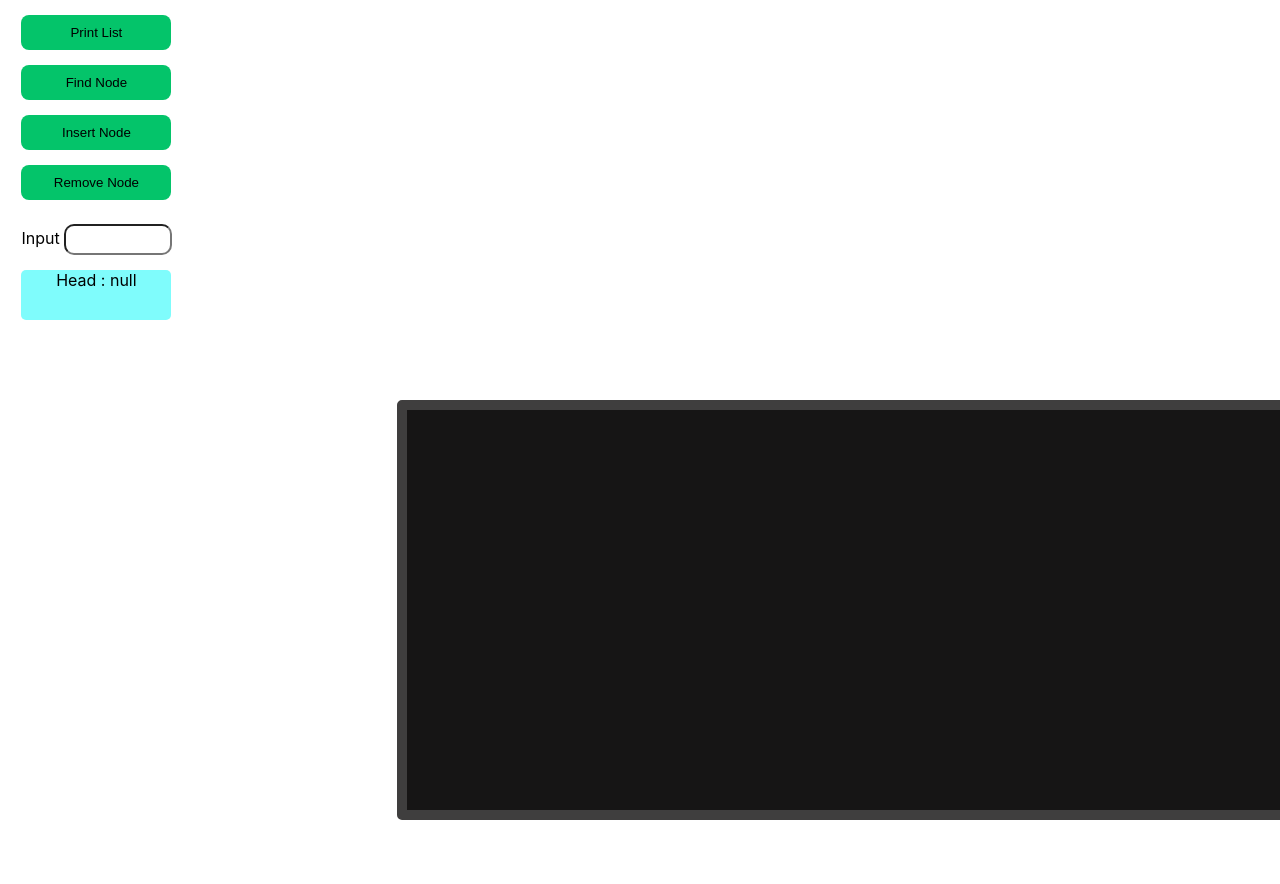
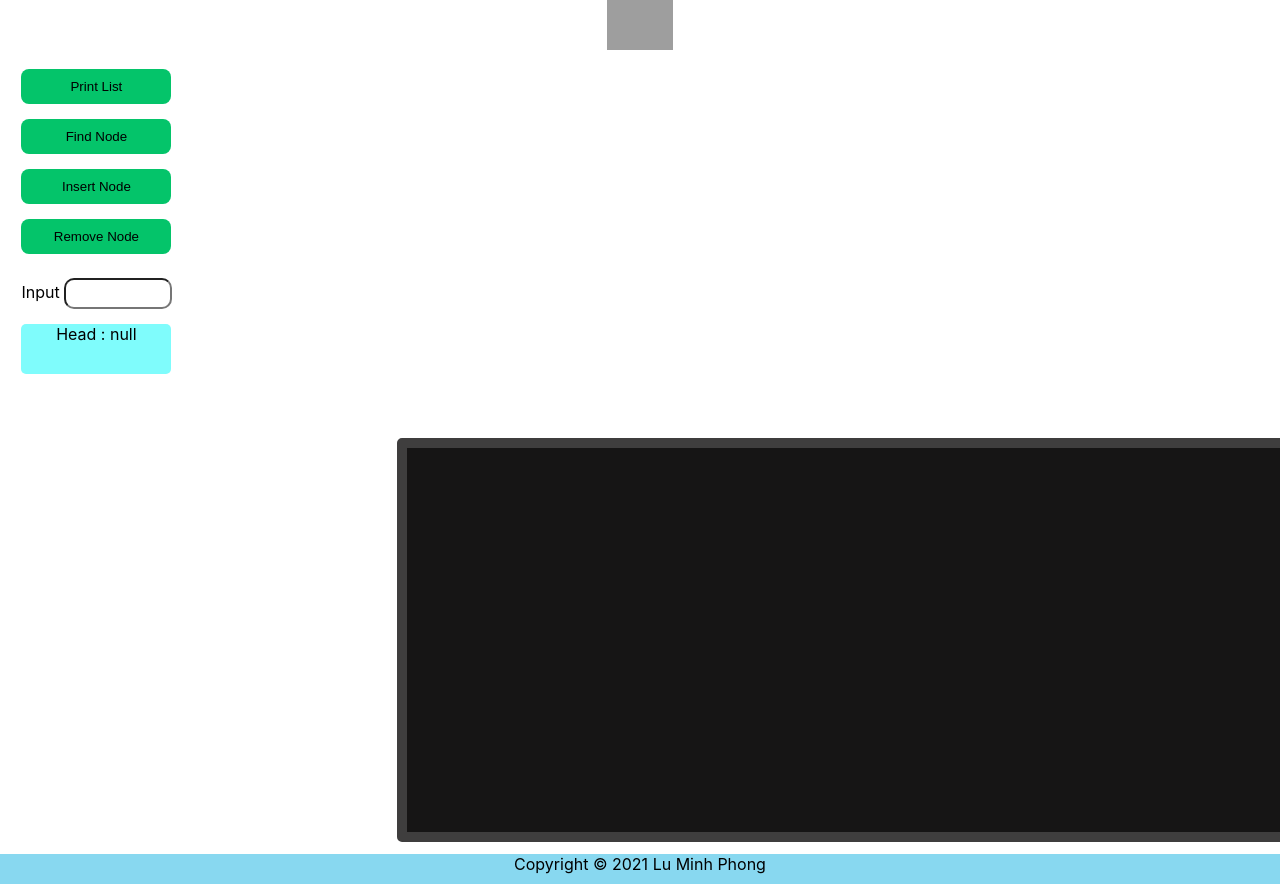
Before and after one commit to Phong2002/Algorithm, a React (Create React App) app: page / in a window 1280 px wide. Before the commit the page ends 820 px from the top, so only its background shows below. Built offline with nearby package versions, Linux system fonts and the light colour scheme; grey boxes are pictures that could not be loaded.

Commit message:
update header and footer

```diff
--- a/src/App.css
+++ b/src/App.css
@@ -38,3 +38,13 @@
     transform: rotate(360deg);
   }
 }
+
+.header img{
+  height: 50px;
+}
+
+.footer{
+  display: block;
+  height:30px;
+  background-color:rgb(136, 216, 240)
+}
--- a/src/App.js
+++ b/src/App.js
@@ -4,9 +4,12 @@ import Linkedlist from './linkedlist.js'
 
 
 function App() {
+  const linklogo="https://phenikaa-uni.edu.vn:3600/pu/en/modules/logoen.png"
   return (
     <div className="App">
+      <header className="header"><img src={linklogo} /></header>
       <Linkedlist/>
+      <footer className="footer">Copyright © 2021 Lu Minh Phong</footer>
     </div>
   );
 }
--- a/src/linkedlist.css
+++ b/src/linkedlist.css
@@ -51,7 +51,7 @@
 
 .row2{
     width: 100%;
-    height: 50%;
+    height: 48%;
 }
 
 .head{
```
